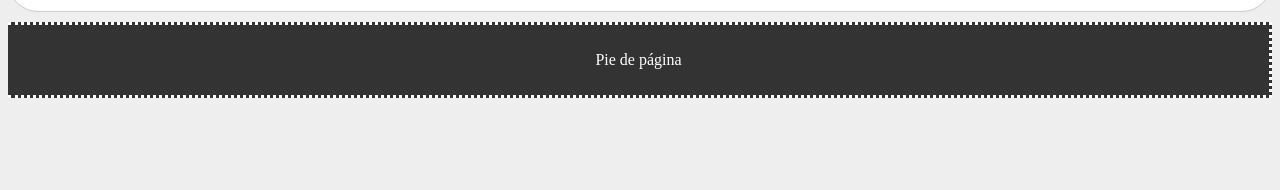
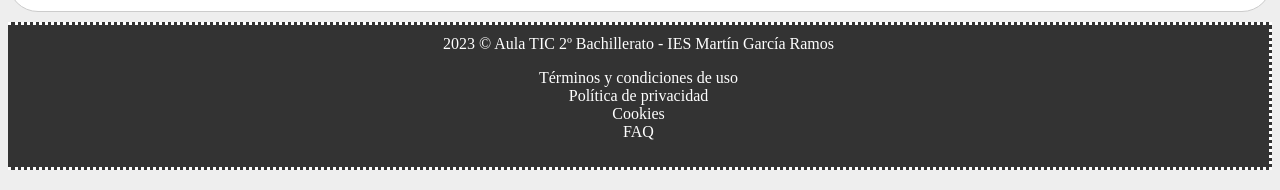
Before and after one commit to laurasanxez/Trabajo-en-equipo, a plain HTML site: page nosotros.html in a window 1280 px wide. Shown: the part 1496-1686 px from the top of the page. Before the commit the page ends 1614 px from the top, so only its background shows below. Drawn offline with Linux system fonts and the light colour scheme.

Commit message:
Update nosotros.html

```diff
--- a/nosotros.html
+++ b/nosotros.html
@@ -42,12 +42,18 @@
 				<iframe src="https://www.bing.com/maps?osid=8518105c-8791-4398-82ea-bb441667eae6&cp=36.84094~-2.454951&lvl=16&pi=0&imgid=71846a0f-5861-40b4-837c-5e8ccd7ab8b9&v=2&sV=2&form=S00027" width="800" height="600" style="border:0;" allowfullscreen="" loading="lazy" referrerpolicy="no-referrer-when-downgrade"></iframe>
 			</div>
 		</main>
+    <footer>
+			<span>2023 © Aula TIC 2º Bachillerato - IES Martín García Ramos</span>
 
-
-    <footer>
-    	<p>Pie de página</p>
-    </footer>
-
+			<nav id="enlaces-legales">
+				<ul>
+					<li><a href="#">Términos y condiciones de uso</a></li>
+					<li><a href="#">Política de privacidad</a></li>
+					<li><a href="#">Cookies</a></li>
+					<li><a href="#">FAQ</a></li>
+				</ul>
+			</nav>
+		</footer>
 
 
 
```
